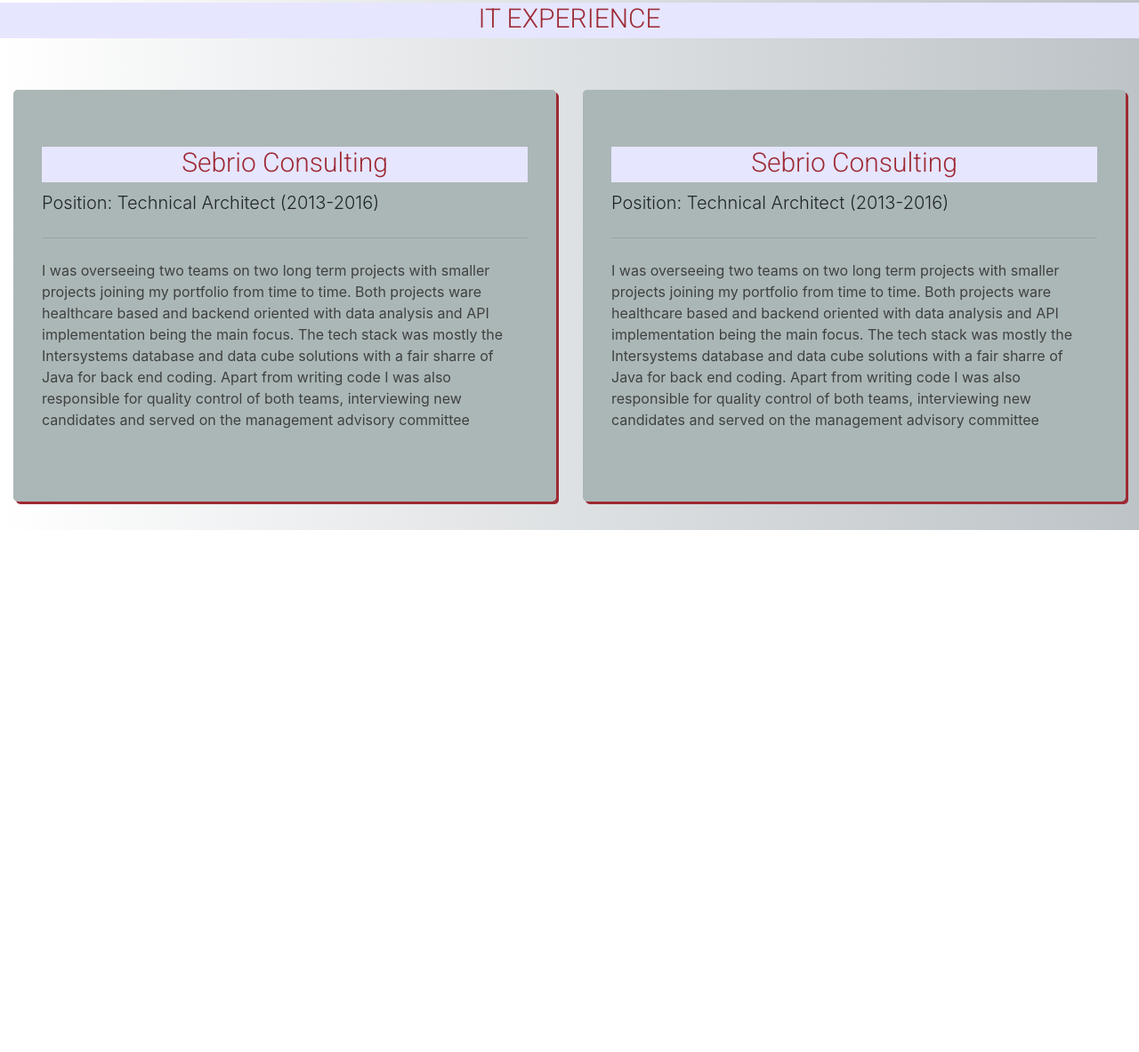
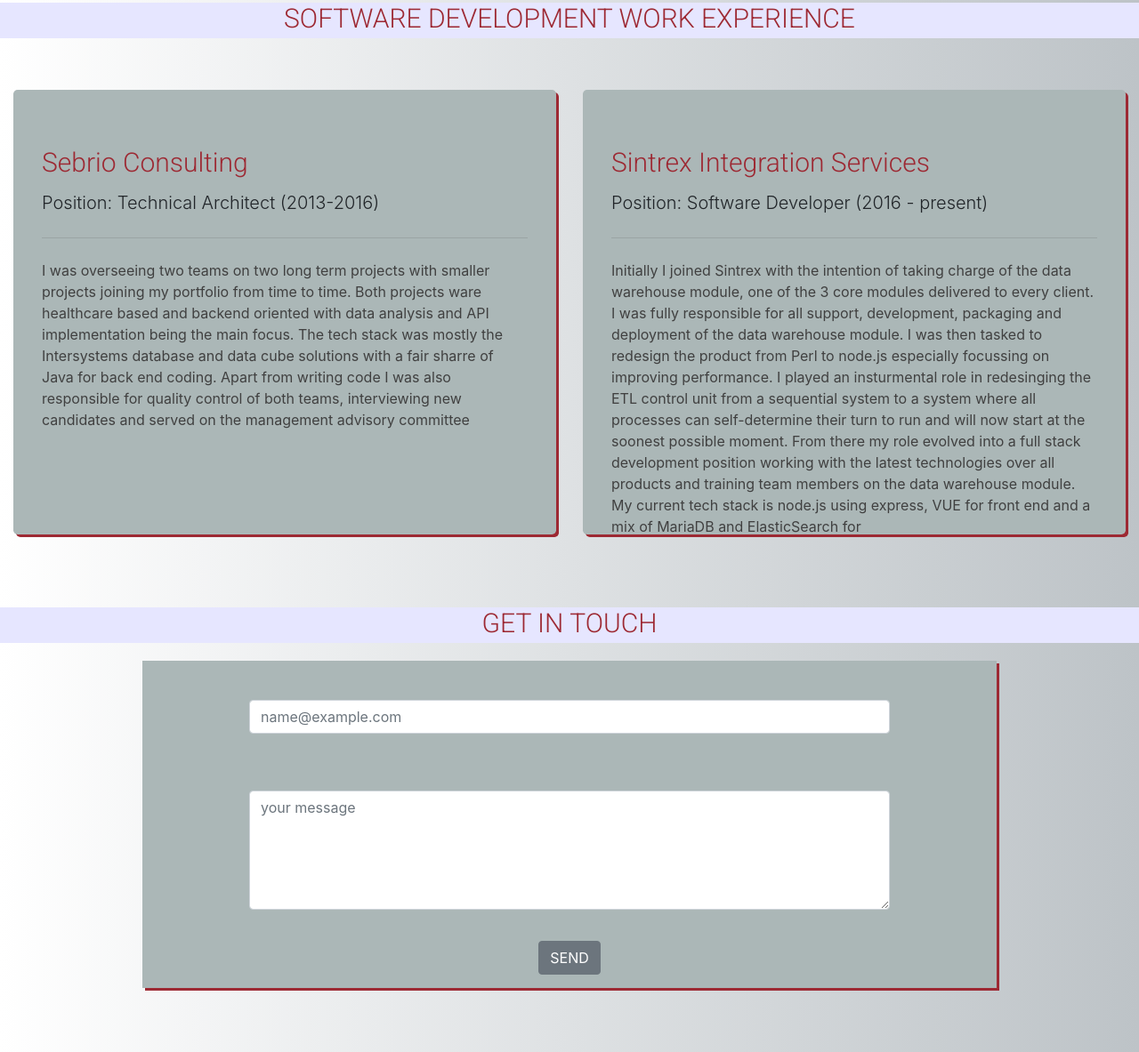
Before and after one commit to desloubser80/desloubser, a website: page public/index.html in a window 1280 px wide. Shown: the part 842-2025 px from the top of the page at 89% size. Before the commit the page ends 1438 px from the top, so only its background shows below. Drawn offline with nearby package versions, Linux system fonts and the light colour scheme.

Commit message:
added contact section

```diff
--- a/public/assets/styles.css
+++ b/public/assets/styles.css
@@ -77,9 +77,17 @@
 	font-family: 'Roboto', sans-serif;
 	font-weight : 300;
 	font-size : 20px;
-
 	background : #e6e6ff;
 	text-align: center
+}
+
+.headertext-card{
+	color : #9D2933;
+	font-family: 'Roboto', sans-serif;
+	font-weight : 300;
+	font-size : 30px;
+	text-align: left;
+	height : 40px;
 }
 
 .container-fluid{
@@ -113,5 +121,32 @@
 .jumbotron {
 	margin-top: 30px;
 	background : #ABB7B7;
-	box-shadow: 3px 3px #9D2933
+	box-shadow: 3px 3px #9D2933;
+	height : 500px;
 }
+
+form {
+	box-shadow: 3px 3px #9D2933;
+	width : 75%;
+	margin : 20px auto;
+	background : #ABB7B7;
+
+}
+
+.form-control {
+	width : 75%;
+	margin : 20px auto;
+
+}
+
+#contact {
+	height: 500px;
+}
+
+.btn {
+	margin : 15px auto;
+}
+
+.form-group{
+	margin : 10px auto;
+}
--- a/public/index.html
+++ b/public/index.html
@@ -44,7 +44,7 @@
 	                <a href="" class = "nav-link">INTERESTS</a>
 	            </li>
 	            <li class = "nav-item">
-	                <a href="" class = "nav-link">CONTACT</a>
+	                <a href="contact" class = "nav-link">CONTACT</a>
 	            </li>
 	        </ul>
 	    </div>
@@ -123,12 +123,12 @@
 </section>
 
 <section id = "experience">
-	<h1 class = "display-5 headertext-1">IT EXPERIENCE</h1>
+	<h1 class = "display-5 headertext-1">SOFTWARE DEVELOPMENT WORK EXPERIENCE</h1>
 	<div class = "container-fluid">
 		<div class = "row align-items-top justify-content-around">
 			<div class = "col-lg-6">
 				<div class="jumbotron">
-				  <h1 class="display-4 headertext-1">Sebrio Consulting</h1>
+				  <h1 class="display-4 headertext-card">Sebrio Consulting</h1>
 				  <p class="lead">Position: Technical Architect (2013-2016)</p>
 				  <hr class="my-4">
 				  <p class = "infotext">I was overseeing two teams on two long term projects with smaller projects joining my portfolio from time to time. Both projects ware healthcare based and backend oriented with data analysis and API implementation being the main focus. The tech stack was mostly the Intersystems database and data cube solutions with a fair sharre of Java for back end coding. Apart from writing code I was also responsible for quality control of both teams, interviewing new candidates and served on the management advisory committee</p>
@@ -136,14 +136,33 @@
 			</div>
 			<div class = "col-lg-6">
 				<div class="jumbotron">
-				  <h1 class="display-4 headertext-1">Sebrio Consulting</h1>
-				  <p class="lead">Position: Technical Architect (2013-2016)</p>
+				  <h1 class="display-4 headertext-card">Sintrex Integration Services</h1>
+				  <p class="lead">Position: Software Developer (2016 - present)</p>
 				  <hr class="my-4">
-				  <p class = "infotext">I was overseeing two teams on two long term projects with smaller projects joining my portfolio from time to time. Both projects ware healthcare based and backend oriented with data analysis and API implementation being the main focus. The tech stack was mostly the Intersystems database and data cube solutions with a fair sharre of Java for back end coding. Apart from writing code I was also responsible for quality control of both teams, interviewing new candidates and served on the management advisory committee</p>
+				  <p class = "infotext">Initially I joined Sintrex with the intention of taking charge of the data warehouse module, one of the 3 core modules delivered to every client. I was fully responsible for all support, development, packaging and deployment of the data warehouse module. I was then tasked to redesign the product from Perl to node.js especially focussing on improving performance. I played an insturmental role in redesinging the ETL control unit from a sequential system to a system where all processes can self-determine their turn to run and will now start at the soonest possible moment. From there my role evolved into a full stack development position working with the latest technologies over all products and training team members on the data warehouse module. My current tech stack is node.js using express, VUE for front end and a mix of MariaDB and ElasticSearch for  </p>
 				</div>
 			</div>
 		</div>
 	</div>
+</section>
+
+<section id = "contact">
+	<h1 class = "display-5 headertext-1">GET IN TOUCH</h1>
+	<form >
+		<div class="form-group">
+	    	<label for="exampleFormControlInput1"></label>
+	    	<input type="email" class="form-control" id="exampleFormControlInput1" name = "email" placeholder="name@example.com">
+	  	</div>
+
+		<div class="form-group d-block">
+	    	<label for="exampleFormControlTextarea1"></label>
+	    	<textarea class="form-control d-block" id="exampleFormControlTextarea1" name = message placeholder="your message" rows="5"></textarea>
+	    </div>
+	    <div class = "d-flex">
+	    	<button type="button" class="btn btn-secondary">SEND</button>
+	    </div>
+
+	</form>
 </section>
 
 </body>
```
